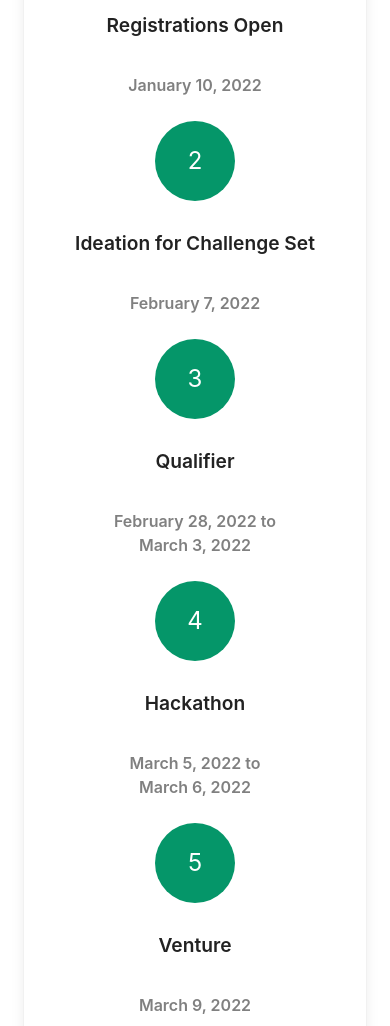
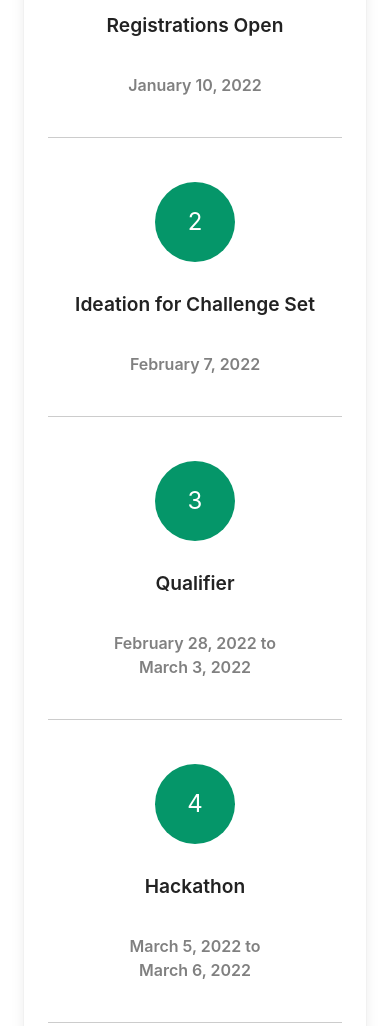
Before and after one commit to ashishks55/seneca-hackathon-2022, a Gatsby site: page / in a window 390 px wide. Shown: the part 3514-4540 px from the top of the page. Built offline with nearby package versions, Linux system fonts and the light colour scheme; Gatsby itself is replaced by a stand-in of ours.

Commit message:
timeline mobile view fix

```diff
--- a/src/components/home/timeline.js
+++ b/src/components/home/timeline.js
@@ -49,8 +49,8 @@ const Timeline = () => {
                                         <div className='number'>{index + 1}</div>
                                         <div className='subtitle'>{event.title}</div>
                                         <div className='date'>{event.start_date} {event.end_date ? 'to' : null}</div>
-
                                         {event.end_date ? <div className='date'>{event.end_date}</div> : null}
+                                        {index === timeline.length - 1 ? null : <hr className='is-hidden-tablet timeline-hr'/>}
                                     </div>
                                 ))
                             }
--- a/src/components/layout.css
+++ b/src/components/layout.css
@@ -694,6 +694,11 @@ div.sponsor-list:last-child {
   margin-right: 0.6rem;
 }
 
+.timeline-hr{
+  margin-bottom: 20px;
+  margin-top: 40px;
+}
+
 .timeline .timeline-item .number{
   background-color: #059669;
   color: white;
```
